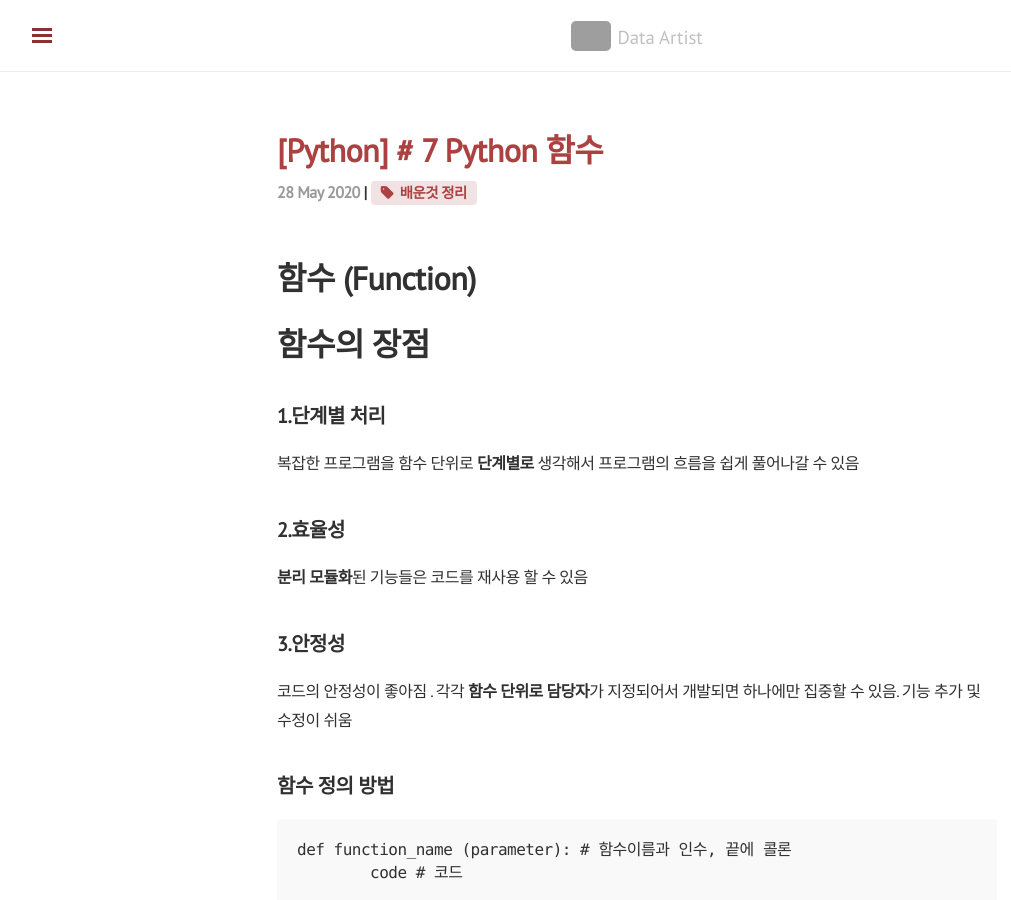
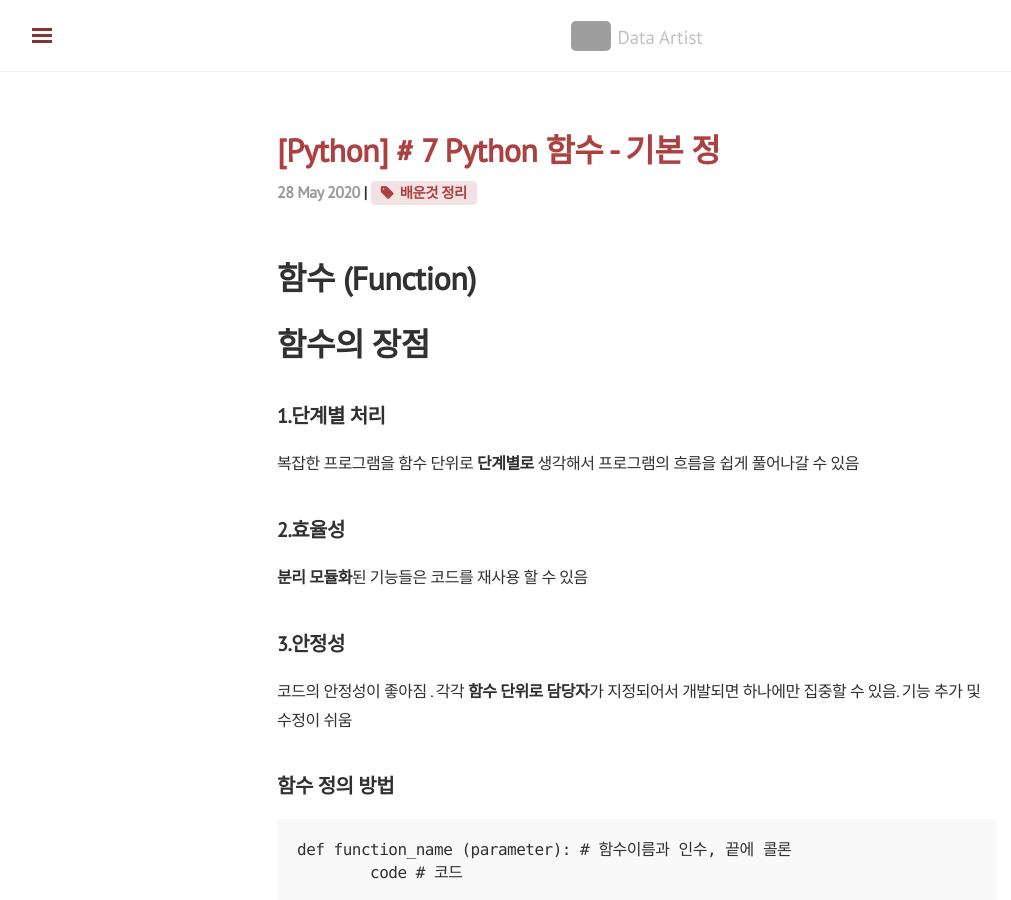
Before and after one commit to shanny924/shanny924.github.io, a Jekyll site: the page built from _posts/2020-05-28-python#7.md, in a window 1280 px wide and 900 px high. Shown: the whole window, without its empty margins (3-1014 px from the left). Built offline with Jekyll 4.4.1, drawn with Linux system fonts in a browser that asks for light colours; nearby versions of some CDN libraries; comment, search, counter and statistics services are not loaded; grey boxes are pictures that could not be loaded.

Commit message:
Update 2020-05-28-python#7.md

```diff
--- a/_posts/2020-05-28-python#7.md
+++ b/_posts/2020-05-28-python#7.md
@@ -1,6 +1,6 @@
 ---
 layout: post
-title: ' [Python] # 7 Python 함수 '
+title: ' [Python] # 7 Python 함수 - 기본 정'
 category : [Python]
 tag: [배운것 정리]
 ---
```
